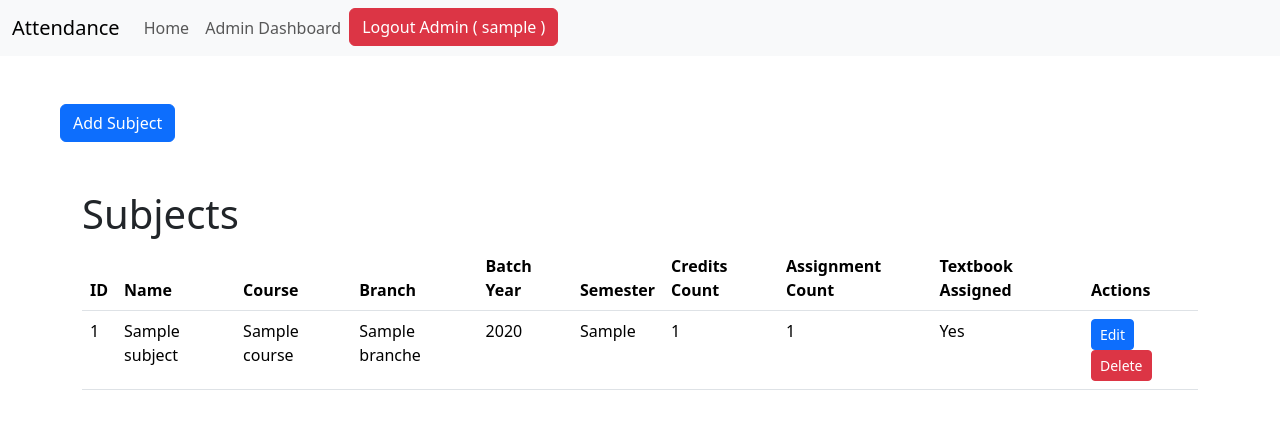
After one commit to hishamized/universityAttendence, a PHP site: page /kashmirUniversity/admin/manage_subjects.php in a window 1280 px wide. The commit adds this page. Shown: the top 429 px of the page. Run offline with PHP 8.4, Linux system fonts and the light colour scheme; the visitor is signed in with stand-in values (Sample User, id 1); tables that the repository leaves empty or names only in its code hold one stand-in row (values such as "Sample post"); some libraries are stand-ins or nearby versions.

Commit message:
Subject Management: 1) Addition of new subjects 2) Displaying existing subjects

```diff
--- a/admin/admin_dashboard.php
+++ b/admin/admin_dashboard.php
@@ -119,7 +119,9 @@ mysqli_close($conn);
             <li class="nav-item">
                 <a class="nav-link" href="manage_classes.php">Manage Classes</a>
             </li>
-            <!-- Add more links as needed -->
+            <li class="nav-item">
+                <a class="nav-link" href="manage_subjects.php">Manage Subjects</a>
+            </li>
         </ul>
     </div>
 
--- a/admin/manage_batches.php
+++ b/admin/manage_batches.php
@@ -235,6 +235,7 @@ if (mysqli_num_rows($result) > 0) {
 
 
             document.getElementById('editBatchForm').style.display = 'block';
+
         }
 
         function closeEditBatchForm() {
--- /dev/null
+++ b/admin/manage_subjects.php
@@ -0,0 +1,238 @@
+<?php
+session_start();
+
+
+if (!isset($_SESSION['admin_logged_in']) || $_SESSION['admin_logged_in'] !== true) {
+
+    echo '<div class="alert alert-danger" role="alert">You are not authorized to view this page.</div>';
+    exit();
+}
+require_once('../config.php');
+
+if ($_SERVER["REQUEST_METHOD"] == "POST" && isset($_POST['addNewSubject'])) {
+    function nameToSlug($name)
+    {
+        $slug = strtolower($name);
+
+        $slug = str_replace(' ', '-', $slug);
+
+        $slug = preg_replace('/[^A-Za-z0-9\-]/', '', $slug);
+        return $slug;
+    }
+
+    $name = trim(htmlspecialchars($_POST["name"]));
+    $slug = nameToSlug($name);
+    $courseId = trim(htmlspecialchars($_POST["courseId"]));
+    $branchId = trim(htmlspecialchars($_POST["branchId"]));
+    $semester = trim(htmlspecialchars($_POST["semester"]));
+    $batchId = trim(htmlspecialchars($_POST["batchId"]));
+    $creditsCount = trim(htmlspecialchars($_POST["creditsCount"]));
+    $assignmentCount = trim(htmlspecialchars($_POST["assignmentCount"]));
+    $textbookAssigned = trim(htmlspecialchars($_POST["textbookAssigned"]));
+
+
+    if (empty($name) || empty($courseId) || empty($branchId) || empty($semester) || empty($batchId) || empty($creditsCount) || empty($assignmentCount) || empty($textbookAssigned)) {
+        echo '<div class="alert alert-danger" role="alert">All fields are required.</div>';
+        exit;
+    }
+    if ($semester < 1 || $semester > 10) {
+        echo '<div class="alert alert-danger" role="alert">Semester should be between 1 and 10.</div>';
+        exit;
+    }
+
+
+    $stmt = $conn->prepare("INSERT INTO subjects (name, slug, course_id, branch_id, semester, batch_id, credits_count, assignment_count, textbook_assigned) VALUES (?, ?, ?, ?, ?, ?, ?, ?, ?)");
+
+
+    $stmt->bind_param("ssiiiiiii", $name, $slug, $courseId, $branchId, $semester, $batchId, $creditsCount, $assignmentCount, $textbookAssigned);
+
+
+    if ($stmt->execute()) {
+        echo '<div class="alert alert-success" role="alert">Subject added successfully.</div>';
+    } else {
+        echo "Error: " . $conn->error;
+    }
+
+    unset($_POST['addNewSubject']);
+
+
+    $stmt->close();
+}
+
+
+$query = "SELECT subjects.*, courses.course_name, branches.branch_name, batches.year
+          FROM subjects
+          LEFT JOIN courses ON subjects.course_id = courses.id
+          LEFT JOIN branches ON subjects.branch_id = branches.id
+          LEFT JOIN batches ON subjects.batch_id = batches.id";
+$result = mysqli_query($conn, $query);
+
+
+if (!$result) {
+    echo '<div class="alert alert-danger" role="alert">Error fetching subjects: ' . mysqli_error($conn) . '</div>';
+    exit();
+}
+
+?>
+
+<!DOCTYPE html>
+<html lang="en">
+
+<head>
+    <meta charset="UTF-8">
+    <meta name="viewport" content="width=device-width, initial-scale=1.0">
+    <title>Document</title>
+    <link href="https://cdn.jsdelivr.net/npm/bootstrap@5.3.3/dist/css/bootstrap.min.css" rel="stylesheet" integrity="sha384-QWTKZyjpPEjISv5WaRU9OFeRpok6YctnYmDr5pNlyT2bRjXh0JMhjY6hW+ALEwIH" crossorigin="anonymous">
+
+    <script src="https://kit.fontawesome.com/1bc2765d38.js" crossorigin="anonymous"></script>
+
+    <script type="text/javascript" src="../js/admin/manage_subjects.js"></script>
+
+</head>
+
+<body>
+    <!-- Navbar -->
+    <nav class="navbar navbar-expand-lg bg-body-tertiary">
+        <div class="container-fluid">
+            <a class="navbar-brand" href="#">Attendance</a>
+            <button class="navbar-toggler" type="button" data-bs-toggle="collapse" data-bs-target="#navbarNav" aria-controls="navbarNav" aria-expanded="false" aria-label="Toggle navigation">
+                <span class="navbar-toggler-icon"></span>
+            </button>
+            <div class="collapse navbar-collapse" id="navbarNav">
+                <ul class="navbar-nav">
+                    <li class="nav-item">
+                        <a class="nav-link" href="<?php echo BASE_URL ?>">Home</a>
+                    </li>
+                    <li class="nav-item">
+                        <a class="nav-link" href="admin_dashboard.php">Admin Dashboard</a>
+                    </li>
+                    <li class="nav-item">
+                        <a class="btn btn-danger" href="admin_logout.php">Logout Admin ( <?php echo $_SESSION['admin_username'] ?> )</a>
+                    </li>
+                </ul>
+            </div>
+        </div>
+    </nav>
+
+
+    <!-- Button to toggle the form -->
+    <div class="container m-5">
+        <button type="button" class="btn btn-primary" onclick="toggleAddForm()" id="toggleForm">Add Subject</button>
+        <!-- Hidden Bootstrap form -->
+        <div class="container mt-3" id="subjectForm" style="display: none;">
+            <h2>Add Subject</h2>
+            <form method="post" action="manage_subjects.php">
+                <div class="mb-3">
+                    <label for="name" class="form-label">Name</label>
+                    <input type="text" class="form-control" id="name" name="name" required>
+                </div>
+                <div class="mb-3">
+                    <label for="courseId" class="form-label">Course</label>
+                    <select class="form-select" id="courseId" name="courseId" required>
+                        <?php
+
+                        require_once('../config.php');
+                        $courseQuery = "SELECT id, course_name FROM courses";
+                        $courseResult = mysqli_query($conn, $courseQuery);
+                        while ($row = mysqli_fetch_assoc($courseResult)) {
+                            echo "<option value='" . $row['id'] . "'>" . $row['course_name'] . "</option>";
+                        }
+                        ?>
+                    </select>
+                </div>
+                <div class="mb-3">
+                    <label for="branchId" class="form-label">Branch</label>
+                    <select class="form-select" id="branchId" name="branchId" required>
+                        <?php
+
+                        $branchQuery = "SELECT id, branch_name FROM branches";
+                        $branchResult = mysqli_query($conn, $branchQuery);
+                        while ($row = mysqli_fetch_assoc($branchResult)) {
+                            echo "<option value='" . $row['id'] . "'>" . $row['branch_name'] . "</option>";
+                        }
+                        ?>
+                    </select>
+                </div>
+                <div class="mb-3">
+                    <label for="semester" class="form-label">Semester</label>
+                    <input type="number" class="form-control" id="semester" name="semester" required min="1" max="10">
+                </div>
+                <div class="mb-3">
+                    <label for="batchId" class="form-label">Batch</label>
+                    <select class="form-select" id="batchId" name="batchId" required>
+                        <?php
+
+                        $batchQuery = "SELECT id, year FROM batches";
+                        $batchResult = mysqli_query($conn, $batchQuery);
+                        while ($row = mysqli_fetch_assoc($batchResult)) {
+                            echo "<option value='" . $row['id'] . "'>" . $row['year'] . "</option>";
+                        }
+                        ?>
+                    </select>
+                </div>
+                <div class="mb-3">
+                    <label for="creditsCount" class="form-label">Credits Count</label>
+                    <input type="number" class="form-control" id="creditsCount" name="creditsCount" required>
+                </div>
+                <div class="mb-3">
+                    <label for="assignmentCount" class="form-label">Assignment Count</label>
+                    <input type="number" class="form-control" id="assignmentCount" name="assignmentCount" required>
+                </div>
+                <div class="mb-3">
+                    <label for="textbookAssigned" class="form-label">Textbook Assigned</label>
+                    <input type="text" id="textbookAssigned" name="textbookAssigned">
+                </div>
+                <button type="submit" name="addNewSubject" class="btn btn-primary">Submit</button>
+            </form>
+        </div>
+    </div>
+
+    <div class="container mt-5">
+        <h1>Subjects</h1>
+        <table class="table">
+            <thead>
+                <tr>
+                    <th>ID</th>
+                    <th>Name</th>
+                    <th>Course</th>
+                    <th>Branch</th>
+                    <th>Batch Year</th>
+                    <th>Semester</th>
+                    <th>Credits Count</th>
+                    <th>Assignment Count</th>
+                    <th>Textbook Assigned</th>
+                    <th>Actions</th>
+                </tr>
+            </thead>
+            <tbody>
+                <?php while ($row = mysqli_fetch_assoc($result)) : ?>
+                    <tr>
+                        <td><?php echo $row['id']; ?></td>
+                        <td><?php echo htmlspecialchars($row['name']); ?></td>
+                        <td><?php echo $row['course_name']; ?></td>
+                        <td><?php echo $row['branch_name']; ?></td>
+                        <td><?php echo $row['year']; ?></td>
+                        <td><?php echo $row['semester']; ?></td>
+                        <td><?php echo $row['credits_count']; ?></td>
+                        <td><?php echo $row['assignment_count']; ?></td>
+                        <td><?php echo $row['textbook_assigned'] ? 'Yes' : 'No'; ?></td>
+                        <td>
+                            <button class="btn btn-primary btn-sm">Edit</button>
+                            <button class="btn btn-danger btn-sm">Delete</button>
+                        </td>
+                    </tr>
+                <?php endwhile; ?>
+            </tbody>
+        </table>
+    </div>
+
+
+
+
+    <script src="https://code.jquery.com/jquery-3.7.0.min.js" integrity="sha256-2Pmvv0kuTBOenSvLm6bvfBSSHrUJ+3A7x6P5Ebd07/g=" crossorigin="anonymous"></script>
+    <script src="https://cdn.jsdelivr.net/npm/bootstrap@5.3.2/dist/js/bootstrap.bundle.min.js" integrity="sha384-C6RzsynM9kWDrMNeT87bh95OGNyZPhcTNXj1NW7RuBCsyN/o0jlpcV8Qyq46cDfL" crossorigin="anonymous"></script>
+
+</body>
+
+</html>
+<?php $conn->close(); ?>
--- /dev/null
+++ b/js/admin/manage_subjects.js
@@ -0,0 +1,8 @@
+function toggleAddForm() {
+    var form = document.getElementById('subjectForm');
+    if (form.style.display === 'none') {
+        form.style.display = 'block';
+    } else {
+        form.style.display = 'none';
+    }
+}
```
Also changed, not shown: admin/admin_login.php (+16 -7 lines).
